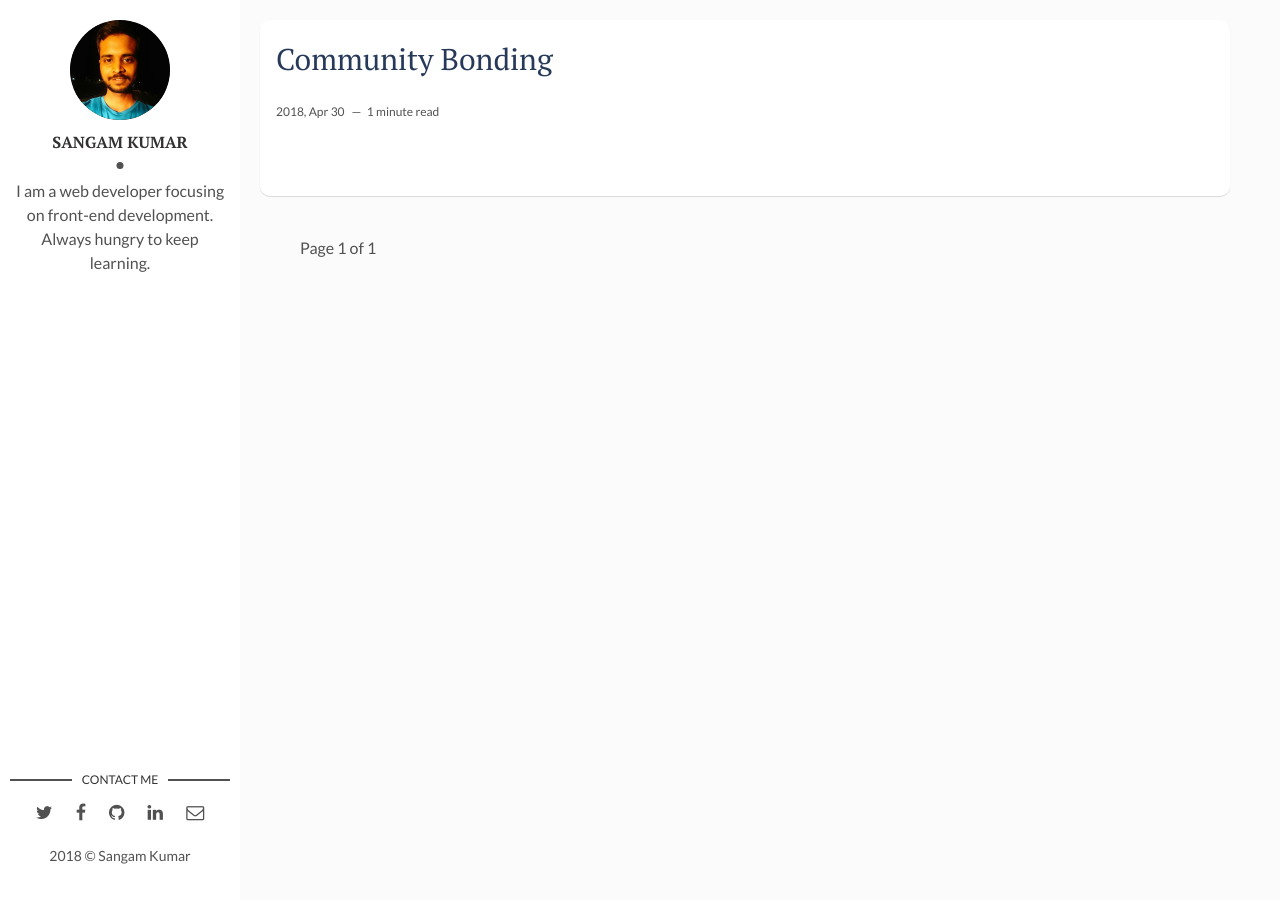
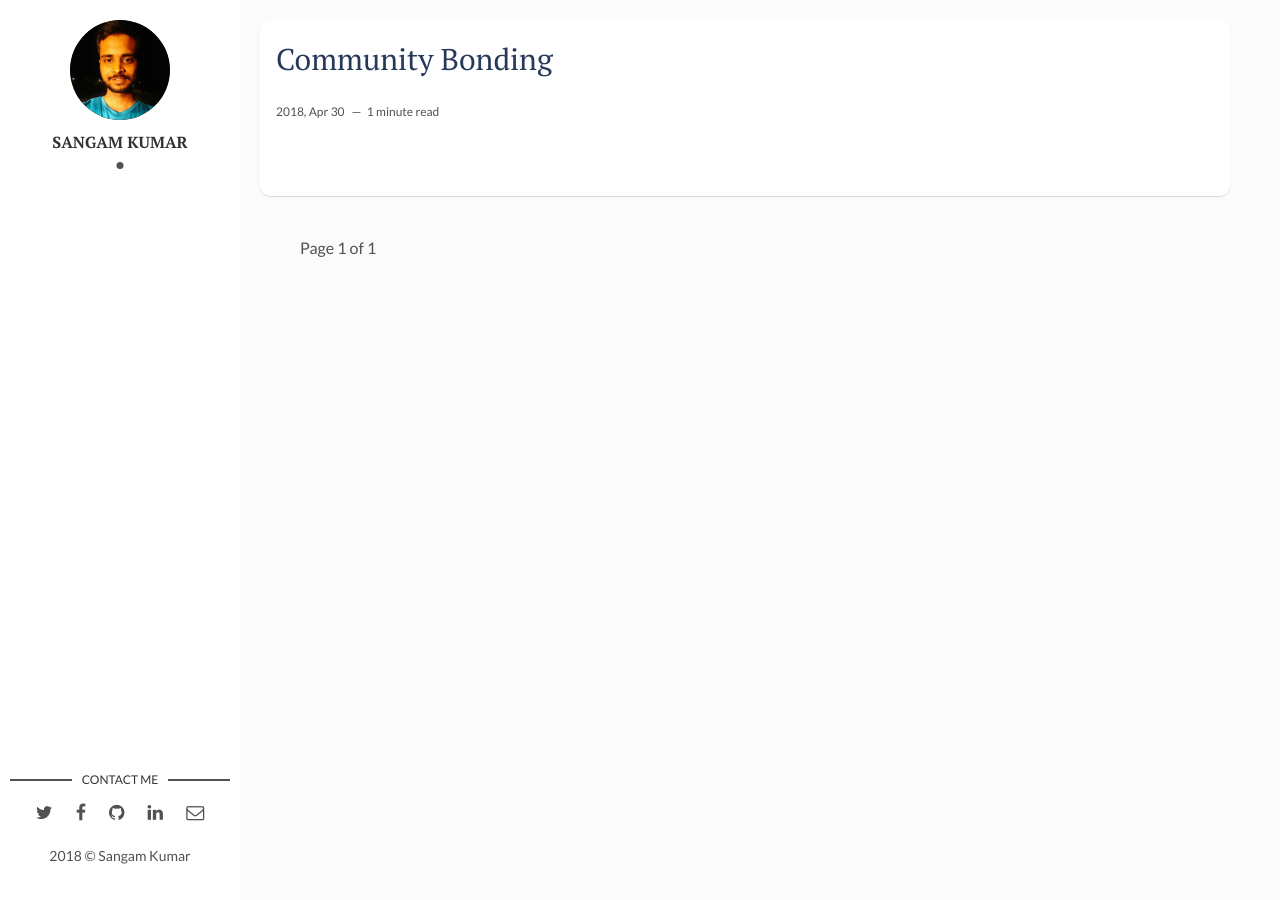
Before and after one commit to sangamcse/sangamcse.github.io, a Jekyll site: the page built from index.html, in a window 1280 px wide. Built offline with Jekyll 4.4.1, drawn with Linux system fonts in a browser that asks for light colours; the list of posts is cut into pages by our own code.

Commit message:
Update blog

```diff
--- a/_config.yml
+++ b/_config.yml
@@ -6,7 +6,7 @@
 
 author: Sangam Kumar
 author-img: sangam.jpg
-about-author: I am a web developer focusing on front-end development. Always hungry to keep learning.
+about-author:
 social-twitter: meetsangamcse
 social-facebook: cashewsangam
 social-github: sangamcse
```
Also changed, not shown: _posts/2018-05-01-gsoc-with-coala.markdown (renamed from _posts/2017-04-06-how-i-rest-from-work.markdown).
